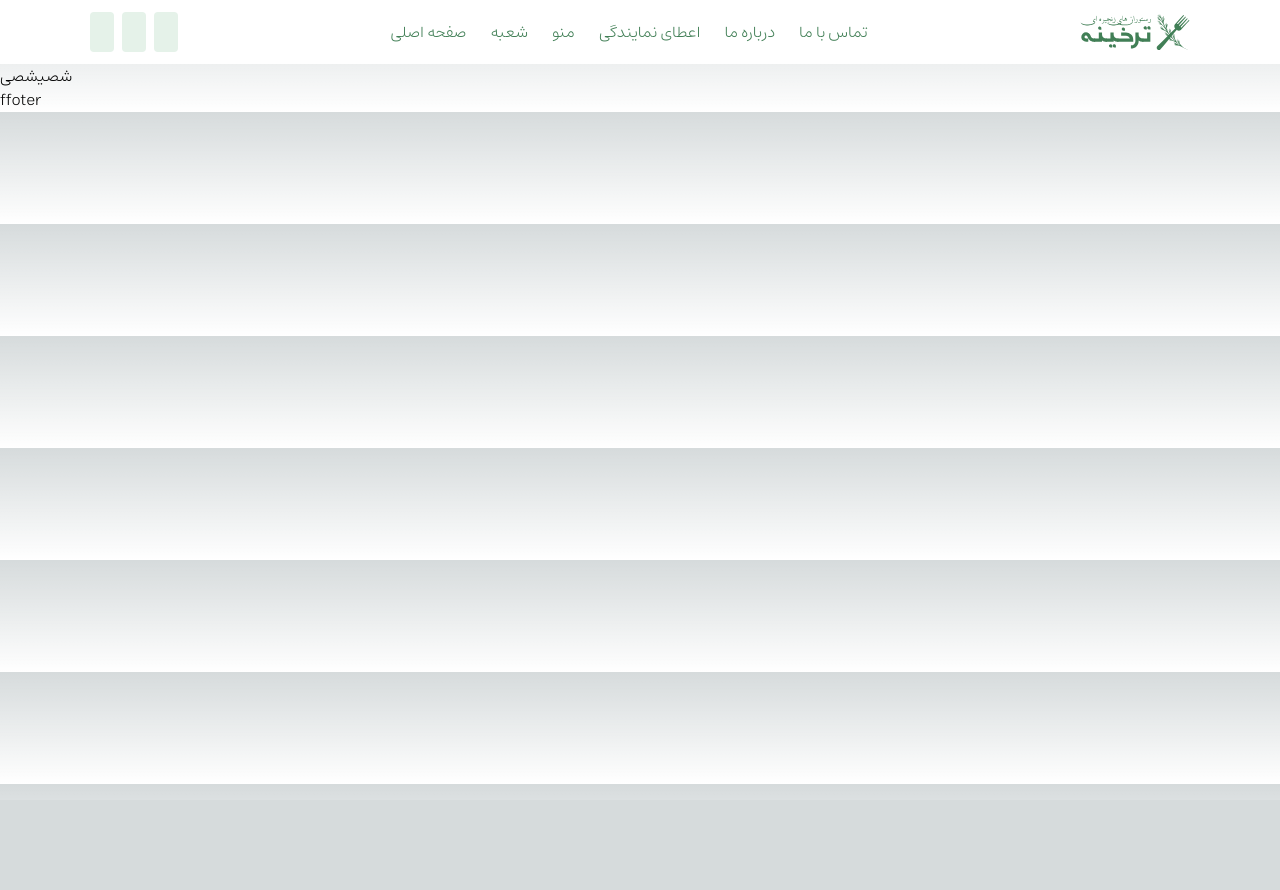
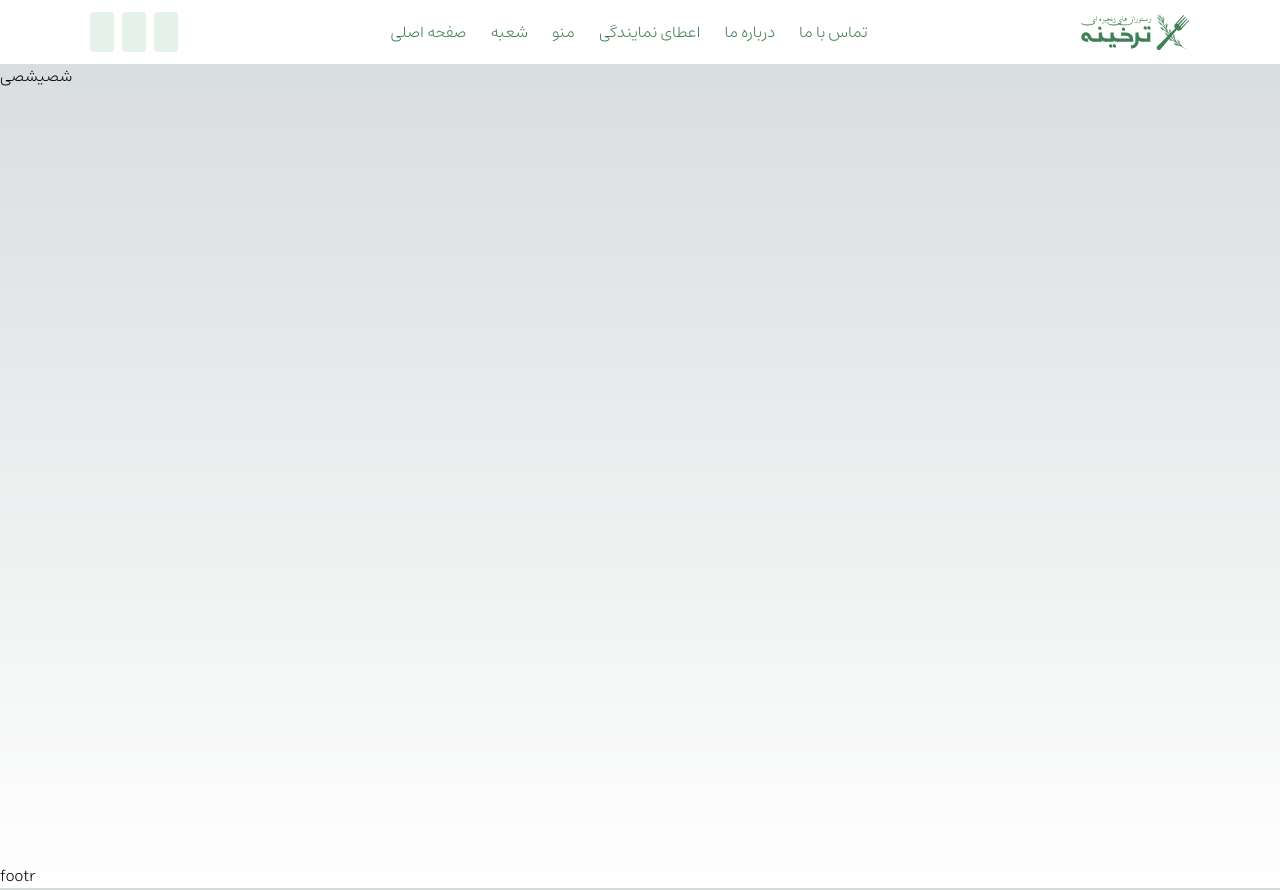
Before and after one commit to Mohammad79-nkv/tarkhineh-pwa, a Next.js app: page / in a window 1280 px wide. Before the commit the page ends 800 px from the top, so only its background shows below. Built offline with nearby package versions, Linux system fonts and the light colour scheme; some icons are missing.

Commit message:
change layout style

```diff
--- a/src/components/layouts/mainLayout/MainLayout.tsx
+++ b/src/components/layouts/mainLayout/MainLayout.tsx
@@ -10,7 +10,7 @@
   return (
     <>
       <MainNav />
-      <main>{children}</main>
+      <main className="min-h-screen">{children}</main>
       <Footer />
     </>
   );
--- a/src/components/layouts/mainLayout/footer/Footer.tsx
+++ b/src/components/layouts/mainLayout/footer/Footer.tsx
@@ -1,5 +1,5 @@
 const Footer = () => {
-  return <p>ffoter</p>;
+  return <section>footr</section>;
 };
 
 export default Footer;
```
Also changed, not shown: public/sw.js.
